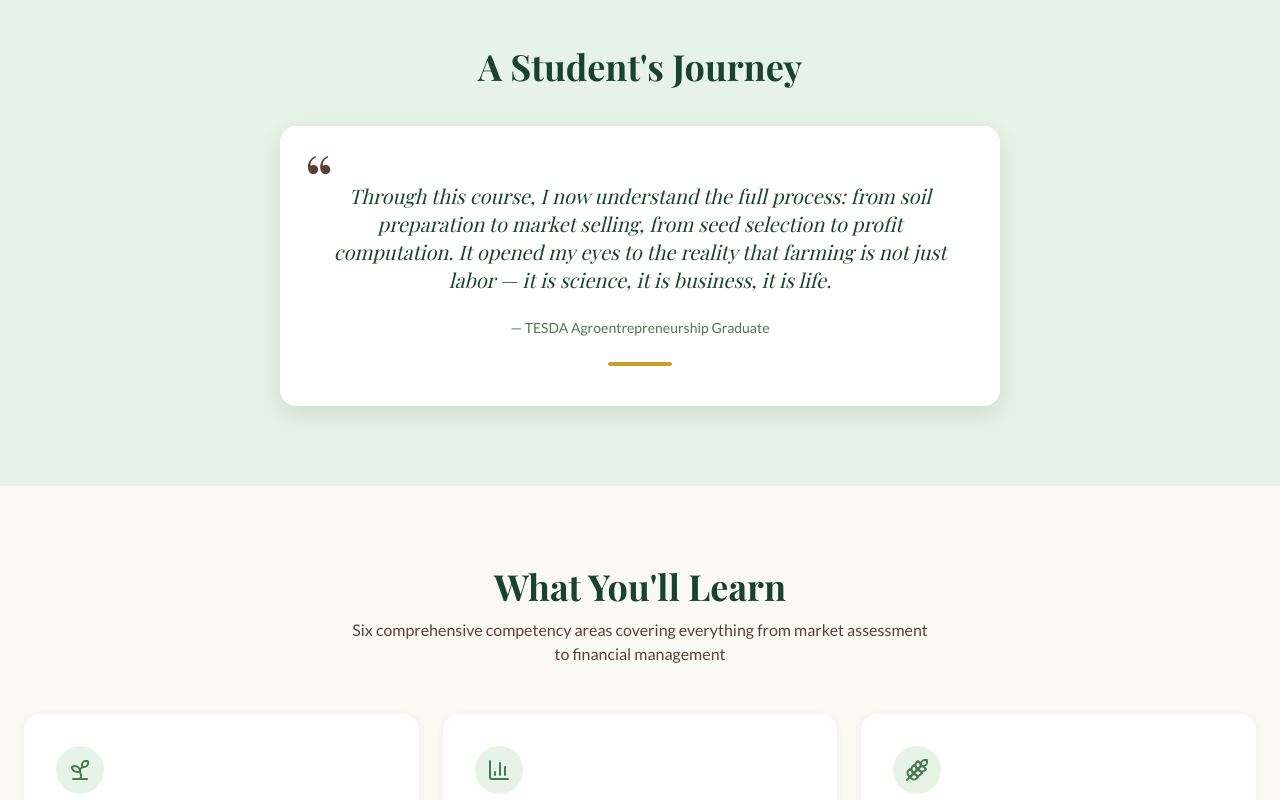
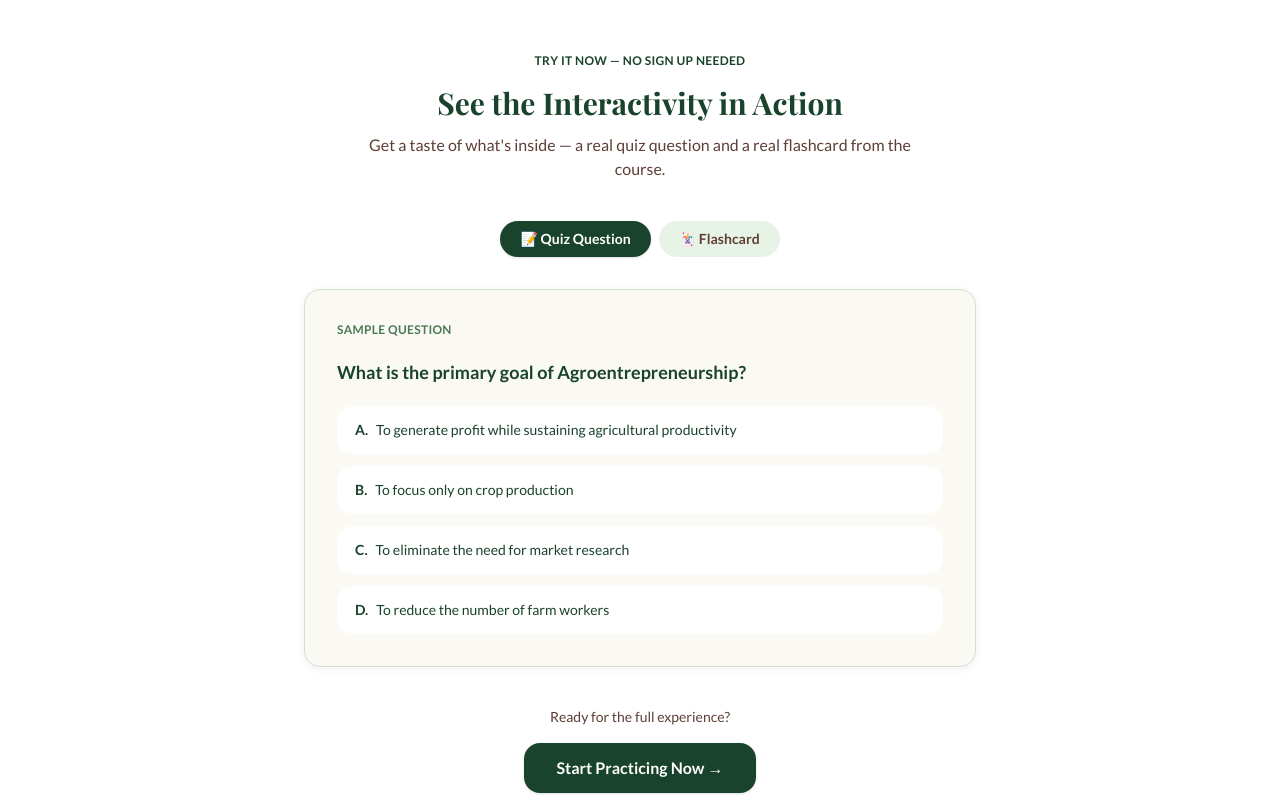
Before and after one commit to luigioace-svg/Agroentrepreneurship-NCII-interactive, a React (Vite) app: page /modules in a window 1280 px wide. Shown: the part 1400-2200 px from the top of the page. Built offline with nearby package versions, Linux system fonts and the light colour scheme; no server answers; a web font is replaced by a local one.

Commit message:
Update HomePage.tsx

```diff
--- a/src/pages/HomePage.tsx
+++ b/src/pages/HomePage.tsx
@@ -1,17 +1,182 @@
+import { useState } from 'react';
 import { HeroSection } from '@/components/home/HeroSection';
 import { CourseOverviewSection } from '@/components/home/CourseOverviewSection';
 import { TestimonialSection } from '@/components/home/TestimonialSection';
 import { ModuleCategoriesSection } from '@/components/home/ModuleCategoriesSection';
 import { StudyModesSection } from '@/components/home/StudyModesSection';
+import { useNavigate } from 'react-router-dom';
 
+// ─────────────────────────────────────────────
+// INTERACTIVE PREVIEW SECTION
+// ─────────────────────────────────────────────
+function InteractivePreviewSection() {
+  const navigate = useNavigate();
+  const [activeTab, setActiveTab] = useState<'quiz' | 'flashcard'>('quiz');
+
+  // Sample quiz question
+  const [selected, setSelected] = useState<number | null>(null);
+  const quizQuestion = {
+    question: 'What is the primary goal of Agroentrepreneurship?',
+    options: [
+      'To generate profit while sustaining agricultural productivity',
+      'To focus only on crop production',
+      'To eliminate the need for market research',
+      'To reduce the number of farm workers',
+    ],
+    correct: 0,
+  };
+
+  // Sample flashcard
+  const [flipped, setFlipped] = useState(false);
+  const flashcard = {
+    front: 'What is Market Mapping?',
+    back: 'A visual representation of all market players, their relationships, and the flow of products from producer to consumer.',
+  };
+
+  const handleQuizSelect = (idx: number) => {
+    if (selected !== null) return;
+    setSelected(idx);
+  };
+
+  const resetQuiz = () => setSelected(null);
+  const resetCard = () => setFlipped(false);
+
+  return (
+    <section className="bg-white py-14 md:py-20">
+      <div className="max-w-5xl mx-auto px-4 sm:px-6">
+        {/* Header */}
+        <div className="text-center mb-10">
+          <span className="inline-block bg-gold/20 text-forest text-xs font-semibold px-3 py-1 rounded-full mb-3 uppercase tracking-wide">
+            Try it now — no sign up needed
+          </span>
+          <h2 className="font-display text-2xl md:text-3xl font-bold text-forest mb-3">
+            See the Interactivity in Action
+          </h2>
+          <p className="text-earth/70 text-sm md:text-base max-w-xl mx-auto">
+            Get a taste of what's inside — a real quiz question and a real flashcard from the course.
+          </p>
+        </div>
+
+        {/* Tab Switcher */}
+        <div className="flex justify-center gap-2 mb-8">
+          <button
+            onClick={() => { setActiveTab('quiz'); resetQuiz(); }}
+            className={`px-5 py-2 rounded-full text-sm font-semibold transition-all ${
+              activeTab === 'quiz'
+                ? 'bg-forest text-white shadow'
+                : 'bg-mist text-earth hover:bg-sage/20'
+            }`}
+          >
+            📝 Quiz Question
+          </button>
+          <button
+            onClick={() => { setActiveTab('flashcard'); resetCard(); }}
+            className={`px-5 py-2 rounded-full text-sm font-semibold transition-all ${
+              activeTab === 'flashcard'
+                ? 'bg-forest text-white shadow'
+                : 'bg-mist text-earth hover:bg-sage/20'
+            }`}
+          >
+            🃏 Flashcard
+          </button>
+        </div>
+
+        {/* Quiz Preview */}
+        {activeTab === 'quiz' && (
+          <div className="bg-cream rounded-2xl border border-sage/20 shadow-sm p-6 md:p-8 max-w-2xl mx-auto">
+            <div className="flex items-center justify-between mb-5">
+              <span className="text-xs font-semibold text-sage uppercase tracking-wide">Sample Question</span>
+              {selected !== null && (
+                <button onClick={resetQuiz} className="text-xs text-earth/60 hover:text-forest underline">
+                  Reset
+                </button>
+              )}
+            </div>
+            <p className="text-forest font-semibold text-base md:text-lg mb-5 leading-relaxed">
+              {quizQuestion.question}
+            </p>
+            <div className="space-y-3">
+              {quizQuestion.options.map((opt, idx) => {
+                let cls = 'bg-white border-2 border-transparent text-forest hover:border-sage cursor-pointer';
+                if (selected !== null) {
+                  if (idx === quizQuestion.correct) cls = 'bg-green-50 border-2 border-green-500 text-green-800 cursor-default';
+                  else if (idx === selected) cls = 'bg-red-50 border-2 border-red-400 text-red-700 cursor-default';
+                  else cls = 'bg-white border-2 border-transparent text-earth/40 cursor-default';
+                }
+                return (
+                  <button
+                    key={idx}
+                    onClick={() => handleQuizSelect(idx)}
+                    className={`w-full text-left px-4 py-3 rounded-xl text-sm transition-all ${cls}`}
+                  >
+                    <span className="font-bold mr-2">{String.fromCharCode(65 + idx)}.</span>
+                    {opt}
+                  </button>
+                );
+              })}
+            </div>
+            {selected !== null && (
+              <p className={`mt-4 text-sm font-medium ${selected === quizQuestion.correct ? 'text-green-600' : 'text-red-500'}`}>
+                {selected === quizQuestion.correct ? '✅ Correct! Well done.' : '❌ Not quite — the correct answer is A.'}
+              </p>
+            )}
+          </div>
+        )}
+
+        {/* Flashcard Preview */}
+        {activeTab === 'flashcard' && (
+          <div className="max-w-2xl mx-auto">
+            <div
+              onClick={() => setFlipped(!flipped)}
+              className="cursor-pointer bg-cream rounded-2xl border-2 border-sage/20 shadow-sm p-8 md:p-12 text-center min-h-[200px] flex flex-col items-center justify-center transition-all hover:border-sage hover:shadow-md"
+            >
+              <span className="text-xs font-semibold text-sage uppercase tracking-wide mb-4">
+                {flipped ? 'Answer' : 'Term — tap to flip'}
+              </span>
+              <p className="text-forest font-semibold text-lg md:text-xl leading-relaxed">
+                {flipped ? flashcard.back : flashcard.front}
+              </p>
+              {!flipped && (
+                <div className="mt-6 flex items-center gap-2 text-earth/40 text-xs">
+                  <span>👆</span><span>Tap the card to reveal the answer</span>
+                </div>
+              )}
+            </div>
+            <div className="text-center mt-4">
+              <button onClick={resetCard} className="text-xs text-earth/50 hover:text-forest underline">
+                Reset card
+              </button>
+            </div>
+          </div>
+        )}
+
+        {/* CTA */}
+        <div className="text-center mt-10">
+          <p className="text-earth/60 text-sm mb-4">Ready for the full experience?</p>
+          <button
+            onClick={() => navigate('/quizzes')}
+            className="bg-forest text-white font-semibold px-8 py-3 rounded-xl hover:bg-sage transition-colors shadow"
+          >
+            Start Practicing Now →
+          </button>
+        </div>
+      </div>
+    </section>
+  );
+}
+
+// ─────────────────────────────────────────────
+// HOME PAGE
+// ─────────────────────────────────────────────
 export function HomePage() {
   return (
     <main>
       <HeroSection />
       <CourseOverviewSection />
+      <InteractivePreviewSection />
       <TestimonialSection />
       <ModuleCategoriesSection />
       <StudyModesSection />
     </main>
   );
-}
+                                        }
```
